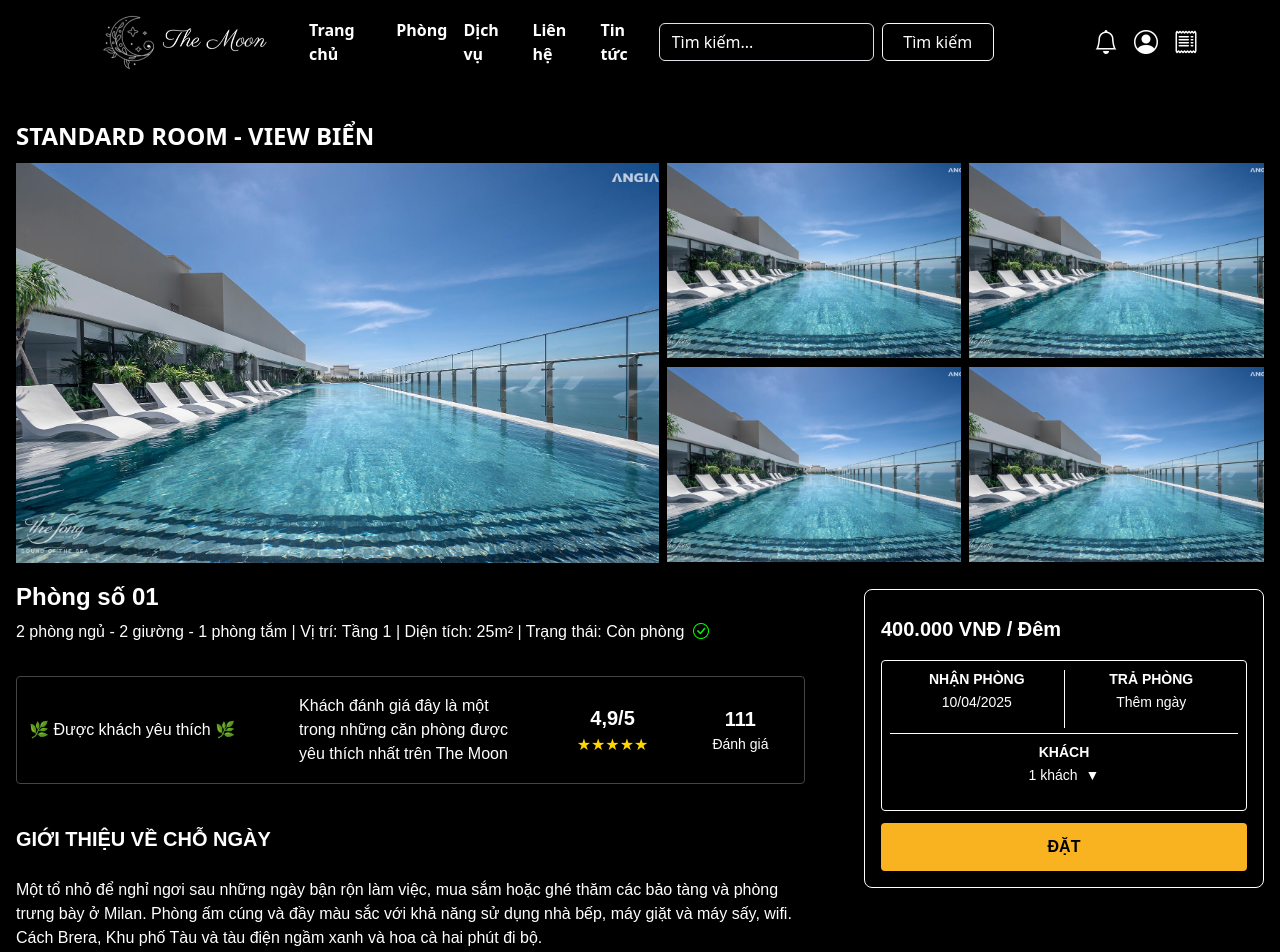
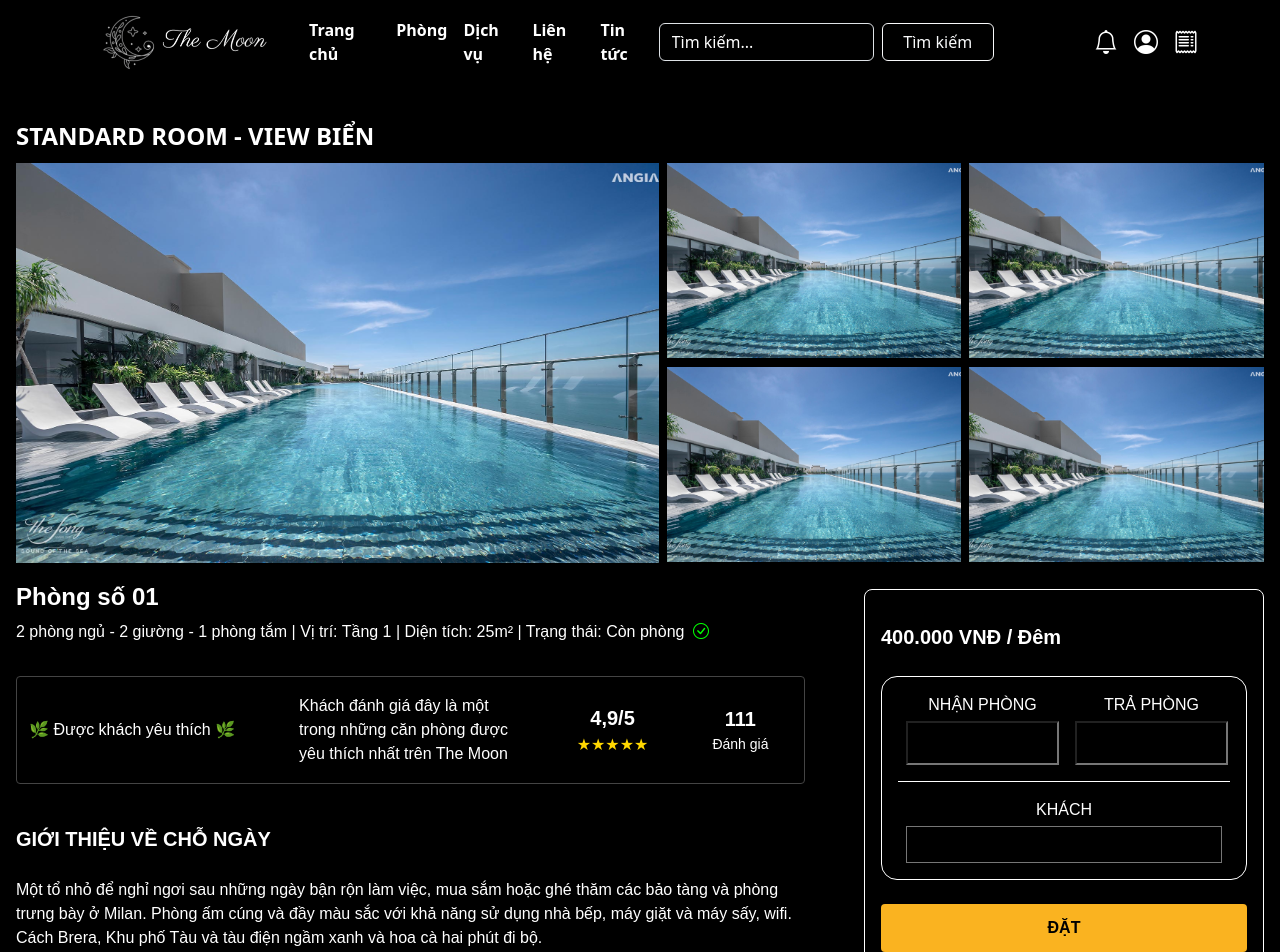
Before and after one commit to lethanhphuc2005/Hotel-Management-Website, a Next.js app in the folder frontend/: page /room in a window 1280 px wide. Shown: the top 952 px of the page. Built offline with nearby package versions, Linux system fonts and the light colour scheme.

Commit message:
update room

```diff
--- a/frontend/src/app/room/page.tsx
+++ b/frontend/src/app/room/page.tsx
@@ -84,22 +84,24 @@ const roomDetail = () => {
     <div className={styles.bookingDetails}>
       <div className={styles.checkInOutRow}>
         <div className={styles.bookingItem}>
-                    <p>NHẬN PHÒNG</p>
-                    <p>10/04/2025</p>
+          <label>NHẬN PHÒNG</label>
+          <input type="date" className={styles.dateInput} />
         </div>
-                  <div className={styles.divider}></div>
         <div className={styles.bookingItem}>
-                    <p>TRẢ PHÒNG</p>
-                    <p>Thêm ngày</p>
+          <label>TRẢ PHÒNG</label>
+          <input type="date" className={styles.dateInput} />
         </div>
       </div>
       <div className={styles.guestRow}>
         <div className={styles.bookingItem}>
-                    <p>KHÁCH</p>
+          <label className={styles.note}>KHÁCH</label>
+          <select className={styles.guestSelect}>
+            <option value="1">1 khách</option>
+            <option value="2">2 khách</option>
+            <option value="3">3 khách</option>
+            <option value="4">4 khách</option>
 
-                    <p>
-                      1 khách <span className={styles.dropdownIcon}>▼</span>
-                    </p>
+          </select>
         </div>
       </div>
     </div>
@@ -298,7 +300,7 @@ const roomDetail = () => {
             <h3 className={styles.sectionTitle}>NHỮNG ĐIỀU CẦN BIẾT</h3>
             <div className={styles.knowList}>
               <div className={styles.knowColumn}>
-                <h4 className={styles.columnTitle}>Nội quy nhà</h4>
+                <h4 className={styles.columnTitle}>Nội quy phòng</h4>
                 <div className={styles.knowItem}>Nhận phòng: 14:00 - 22:00</div>
                 <div className={styles.knowItem}>Trả phòng: 12:00</div>
                 <div className={styles.knowItem}>Tối đa 4 khách</div>
--- a/frontend/src/app/room/roomDetail.module.css
+++ b/frontend/src/app/room/roomDetail.module.css
@@ -74,6 +74,10 @@
   width: 51.52%;
   height: 400px;
   object-fit: cover;
+  transition: transform 0.5s ease;
+}
+.mainImage:hover {
+  transform: scale(1.05); /* Phóng to nhẹ khi hover */
 }
 
 .smallImageGrid {
@@ -82,12 +86,19 @@
   gap: 0.5rem;
   width: 50%;
 }
+.smallImage:hover {
+  transform: scale(1.05); /* Phóng to nhẹ khi hover */
+}
 
 .smallImage {
   width: 100%;
   height: 195px;
   object-fit: cover;
+  transition: transform 0.5s ease;
+
 }
+
+
 
 /* Room Details Styles */
 .details {
@@ -131,6 +142,20 @@
 .price {
   margin-bottom: 0.625rem;
 }
+.dateInput {
+  width: 100%;
+  padding: 0.5rem;
+  margin-top: 0.25rem;
+  background-color: black;
+}
+
+.guestSelect {
+  width: 100%;
+  padding: 0.5rem;
+  margin-top: 0.25rem;
+  background-color: black;
+}
+
 
 /* Rating Styles */
 .rating {
@@ -209,16 +234,16 @@
   font-weight: bold;
   color: #fff;
   margin-bottom: 0.5rem;
-  padding: 0.5rem 0;
+  padding: 1rem 0;
   text-align: left;
 }
 
 .bookingDetails {
   background-color: #000;
   border: 1px solid white;
-  border-radius: 0.25rem;
-  padding: 0.5rem;
-  margin-bottom: 0.75rem;
+  border-radius: 1rem;
+  padding: 1rem;
+  margin-bottom: 1.5rem;
 }
 
 .checkInOutRow {
@@ -226,7 +251,7 @@
   justify-content: space-between;
   align-items: center;
   margin-bottom: 0.25rem;
-  padding-bottom: 0.25rem;
+  padding-bottom: 1rem;
   border-bottom: 1px solid white;
 }
 
@@ -239,13 +264,16 @@
 .bookingItem {
   text-align: center;
   flex: 1;
-  padding: 0 0.25rem;
+  padding: 0 0.5rem;
+}
+.note{
+  /* display: flex; */
+  margin-top: 0.5rem;
 }
 
 .bookingItem p:first-child {
   font-size: 14px;
   color: white;
-  /* đổi từ #b0b0b0 sang white */
   margin-bottom: 0.125rem;
   font-weight: bold;
 }
@@ -256,16 +284,10 @@
   font-weight: 500;
 }
 
-.divider {
-  width: 1px;
-  background-color: white;
-  height: 3.65rem;
-  align-self: center;
-}
+
 
 .dropdownIcon {
   color: white;
-  /* đổi từ #b0b0b0 sang white */
   margin-left: 0.25rem;
 }
 
```
Lines whose indentation alone changed are shown as unchanged.
